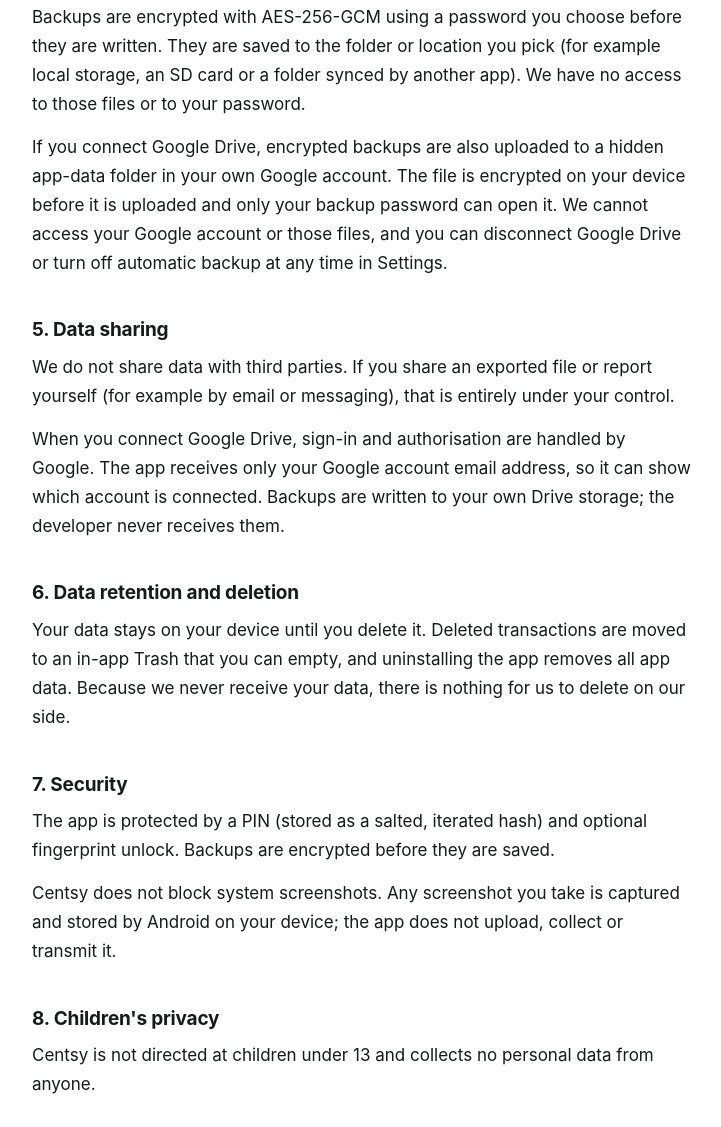
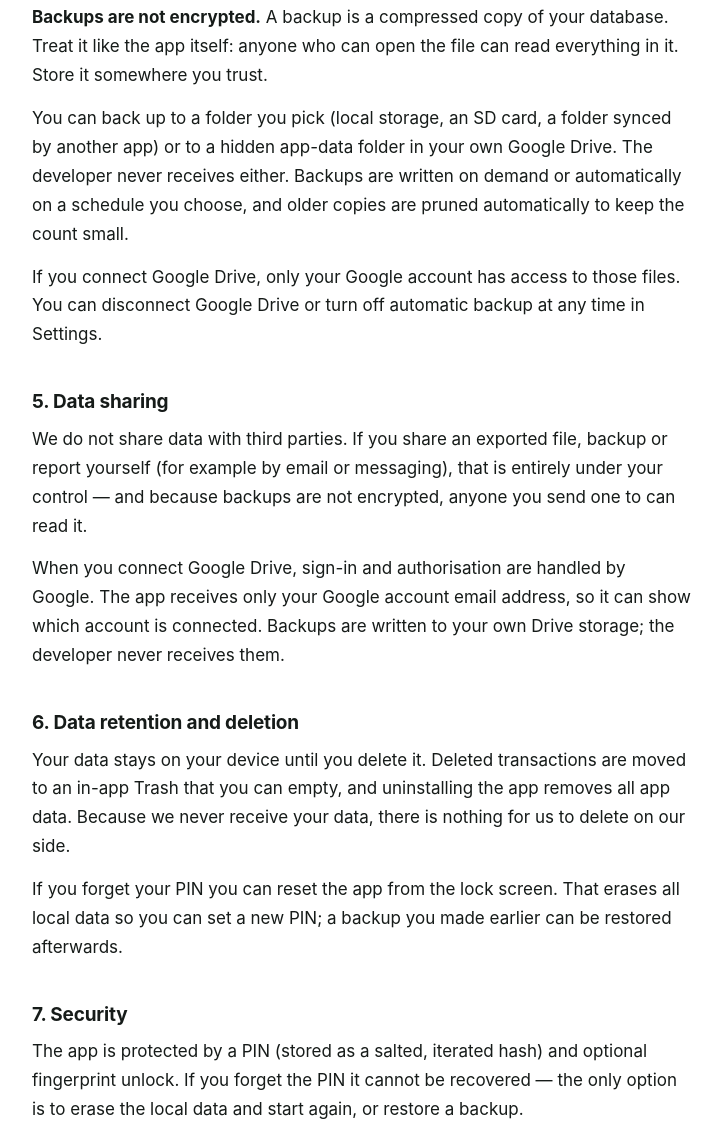
Before and after one commit to mehedi-soft-dev/centsy-legal, a plain HTML site: page index.html in a window 1280 px wide. Shown: the part 994-2121 px from the top of the page, without its empty margins (278-999 px from the left). Drawn offline with Linux system fonts and the light colour scheme.

Commit message:
Update privacy policy for Centsy 0.2.3
Backups are no longer password encrypted, so the policy now says
plainly that backup files are compressed but not encrypted. Also covers
starting balances, value ratings, backup pruning and the new PIN reset
flow.

Co-authored-by: CommandCodeBot <noreply@commandcode.ai>

```diff
--- a/index.html
+++ b/index.html
@@ -90,7 +90,7 @@
 <main>
   <div class="app">Centsy</div>
   <h1>Privacy Policy</h1>
-  <p class="meta">Last updated 11 November 2026 · Applies to Centsy 0.2.2 for Android (<code>com.centsy.app</code>)</p>
+  <p class="meta">Last updated 22 November 2026 · Applies to Centsy 0.2.3 for Android (<code>com.centsy.app</code>)</p>
 
   <p>Centsy is an offline personal finance app. Your data stays on your device: there is no
     Centsy account, no tracking and no advertising. Nothing you enter is sent to us or to anyone
@@ -99,8 +99,9 @@
 
   <h2>1. What the app stores</h2>
   <p>Centsy stores the information you enter yourself — accounts, transactions, categories,
-    loans, notes and app settings — in a private database inside the app's storage on your
-    device. This data never leaves the device unless you explicitly export it.</p>
+    loans, people and institutions, value ratings you add to expenses, and app settings — in a
+    private database inside the app's storage on your device. This data never leaves the device
+    unless you explicitly export or back it up.</p>
 
   <h2>2. Data we collect</h2>
   <p><strong>None.</strong> Centsy does not collect, transmit or sell personal data. There is no
@@ -117,17 +118,20 @@
   </ul>
 
   <h2>4. Backups and exports</h2>
-  <p>Backups are encrypted with AES-256-GCM using a password you choose before they are written.
-    They are saved to the folder or location you pick (for example local storage, an SD card or a
-    folder synced by another app). We have no access to those files or to your password.</p>
-  <p>If you connect Google Drive, encrypted backups are also uploaded to a hidden app-data folder in
-    your own Google account. The file is encrypted on your device before it is uploaded and only
-    your backup password can open it. We cannot access your Google account or those files, and you
-    can disconnect Google Drive or turn off automatic backup at any time in Settings.</p>
+  <p><strong>Backups are not encrypted.</strong> A backup is a compressed copy of your database.
+    Treat it like the app itself: anyone who can open the file can read everything in it. Store it
+    somewhere you trust.</p>
+  <p>You can back up to a folder you pick (local storage, an SD card, a folder synced by another
+    app) or to a hidden app-data folder in your own Google Drive. The developer never receives
+    either. Backups are written on demand or automatically on a schedule you choose, and older
+    copies are pruned automatically to keep the count small.</p>
+  <p>If you connect Google Drive, only your Google account has access to those files. You can
+    disconnect Google Drive or turn off automatic backup at any time in Settings.</p>
 
   <h2>5. Data sharing</h2>
-  <p>We do not share data with third parties. If you share an exported file or report yourself
-    (for example by email or messaging), that is entirely under your control.</p>
+  <p>We do not share data with third parties. If you share an exported file, backup or report
+    yourself (for example by email or messaging), that is entirely under your control — and
+    because backups are not encrypted, anyone you send one to can read it.</p>
   <p>When you connect Google Drive, sign-in and authorisation are handled by Google. The app
     receives only your Google account email address, so it can show which account is connected.
     Backups are written to your own Drive storage; the developer never receives them.</p>
@@ -136,10 +140,13 @@
   <p>Your data stays on your device until you delete it. Deleted transactions are moved to an
     in-app Trash that you can empty, and uninstalling the app removes all app data. Because we
     never receive your data, there is nothing for us to delete on our side.</p>
+  <p>If you forget your PIN you can reset the app from the lock screen. That erases all local
+    data so you can set a new PIN; a backup you made earlier can be restored afterwards.</p>
 
   <h2>7. Security</h2>
   <p>The app is protected by a PIN (stored as a salted, iterated hash) and optional fingerprint
-    unlock. Backups are encrypted before they are saved.</p>
+    unlock. If you forget the PIN it cannot be recovered — the only option is to erase the local
+    data and start again, or restore a backup.</p>
   <p>Centsy does not block system screenshots. Any screenshot you take is captured and stored by
     Android on your device; the app does not upload, collect or transmit it.</p>
 
```
